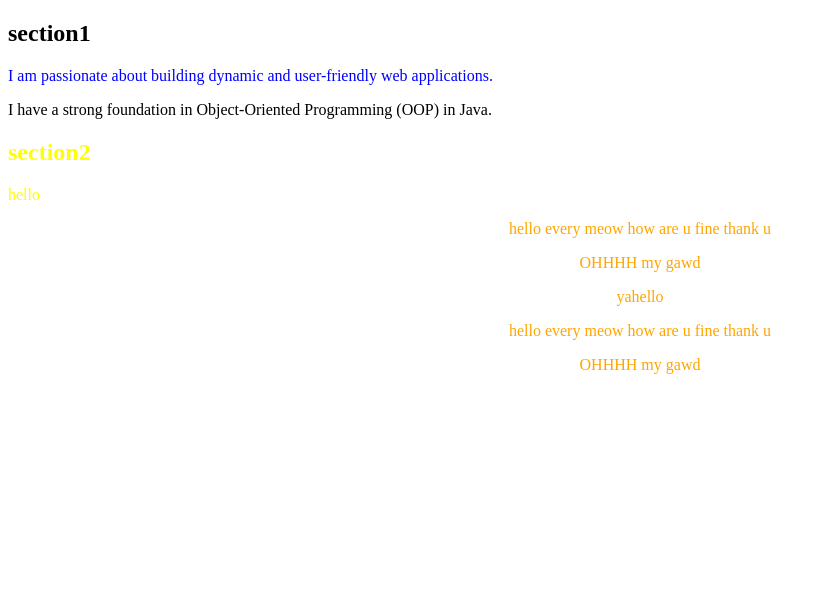
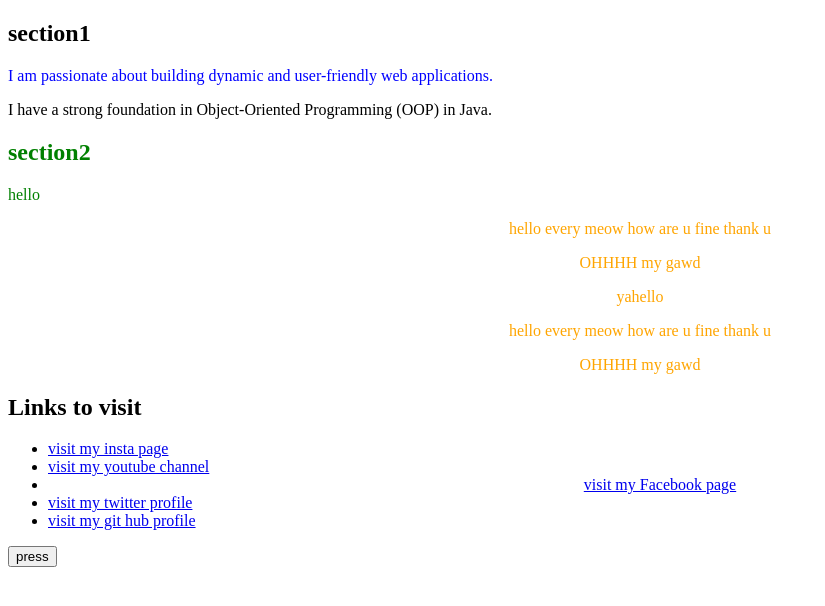
Before and after one commit to Moazzamkhan19/car-website, a plain HTML site: page combining-selector.html in a window 1280 px wide. Shown: the whole page, without its empty margins (0-825 px from the left). Drawn offline with Linux system fonts and the light colour scheme.

Commit message:
Pusedo-selectors-applied

```diff
--- a/combining-selector.html
+++ b/combining-selector.html
@@ -29,5 +29,20 @@
         <p>OHHHH my gawd</p>
     </div>
 </article>
+
+<section>
+    <h2>Links to visit</h2>
+    <ul>
+        <li><a href="http://instagram.com" target="_blank">visit my insta page</a> </li>
+        <li><a href="http://youtube.com" target="_blank">visit my youtube channel</a> </li>
+        <li><a href="http://facebook.com" target="_blank">visit my Facebook page</a> </li>
+        <li><a href="http://twitter.com" target="_blank">visit my twitter profile</a> </li>
+        <li><a href="http://github.com" target="_blank">visit my git hub profile</a> </li>
+    </ul>
+
+    <button>
+        press
+    </button>
+</section>
 </body>
 </html>
--- a/selector-style.css
+++ b/selector-style.css
@@ -2,9 +2,23 @@
     color:blue;
 }
 #x2{
-    color:yellow;
+    color:green;
 }
 article p{
     color:orange;
     text-align: center;
 }
+
+li:visited{
+    color-scheme: dark;
+}
+a:hover{
+    color:red;
+}
+li:nth-child(3){
+    text-align:center;
+}
+button:active {
+    background-color: #005f5f;
+    color: white;
+}
```
